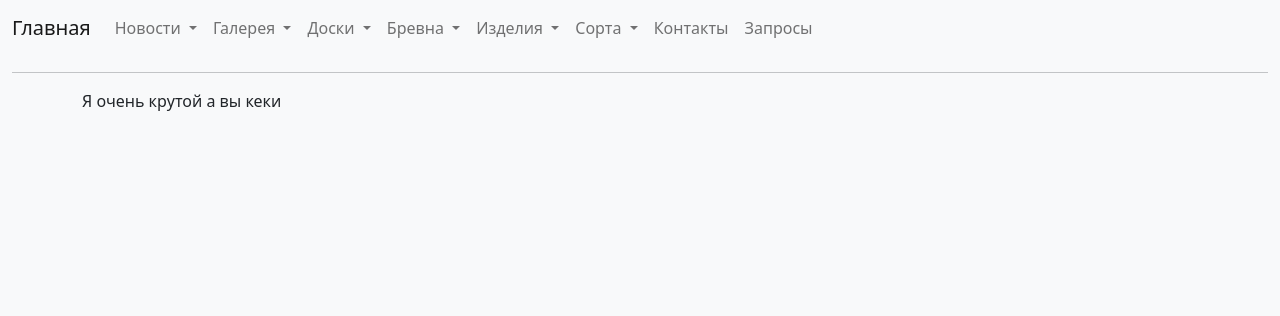
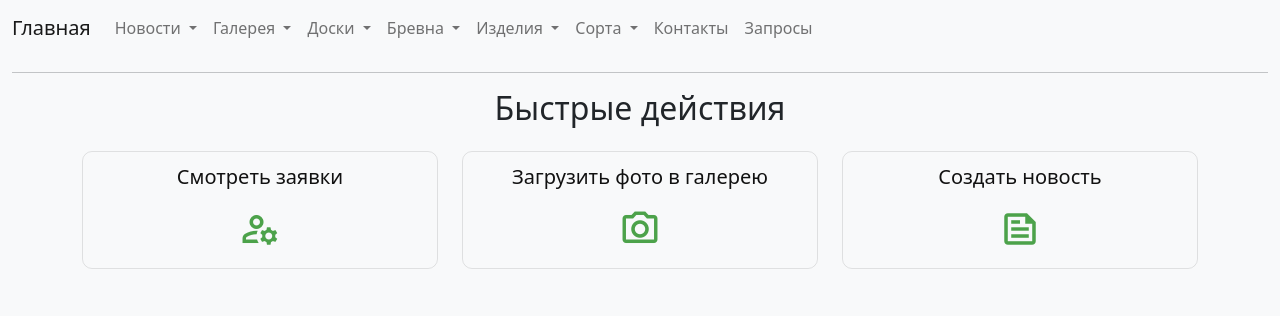
Before and after one commit to siailya/BoisRouge, a Flask app: page /admin in a window 1280 px wide. Shown: the top 316 px of the page. Run offline with Flask 2, Linux system fonts and the light colour scheme.

Commit message:
- Сделал везде абслютные пути через url_for - Добавил быстрые действия на главную в админке

```diff
--- a/main.py
+++ b/main.py
@@ -39,7 +39,8 @@ def get_locale():
 
 @app.route('/admin', methods=["GET", "POST"])
 def admin_index():
-    return render_template("admin/admin.html")
+    # return render_template("admin/admin.html")
+    return render_template("admin/shortcuts.html")
 
 
 @app.route('/admin/add_new', methods=["GET", "POST"])
@@ -160,9 +161,29 @@ def add_product():
     return render_template("admin/add_product.html")
 
 
+@app.route('/admin/contacts', methods=["GET", "POST"])
+def contacts():
+    contact_form = ContactsForm()
+    contacts = client[db_name]["contacts"]
+    if request.method == "POST":
+        ids = request.form.getlist("id")
+        types = request.form.getlist("type")
+        values = request.form.getlist("value")
+        for i in range(len(ids)):
+            if ids[i]:
+                contacts.update_one({"_id": ObjectId(ids[i])},
+                                    {"$set": {"type": types[i], "value": values[i]}})
+            else:
+                last_id = contacts.insert_one({"type": types[i], "value": values[i]})
+                ids.append(last_id.inserted_id)
+        contacts.delete_many({"_id": {"$nin": list(map(ObjectId, [id for id in ids if id]))}})
+    contacts = contacts.find()
+    return render_template("admin/contacts.html", contact_form=contact_form, contacts=contacts)
+
+
 @app.route("/", methods=["GET"])
 def index():
-    return render_template("client/index.html", title="Главная")
+    return render_template("client/index.html")
 
 
 @app.route("/news", methods=["GET"])
@@ -214,26 +235,6 @@ def new_item(nid):
     return render_template("client/news_item.html", news_item=locale_news_item, news_count=news_count)
 
 
-@app.route('/admin/contacts', methods=["GET", "POST"])
-def contacts():
-    contact_form = ContactsForm()
-    contacts = client[db_name]["contacts"]
-    if request.method == "POST":
-        ids = request.form.getlist("id")
-        types = request.form.getlist("type")
-        values = request.form.getlist("value")
-        for i in range(len(ids)):
-            if ids[i]:
-                contacts.update_one({"_id": ObjectId(ids[i])},
-                                    {"$set": {"type": types[i], "value": values[i]}})
-            else:
-                last_id = contacts.insert_one({"type": types[i], "value": values[i]})
-                ids.append(last_id.inserted_id)
-        contacts.delete_many({"_id": {"$nin": list(map(ObjectId, [id for id in ids if id]))}})
-    contacts = contacts.find()
-    return render_template("admin/contacts.html", contact_form=contact_form, contacts=contacts)
-
-
 @app.post("/api/footer_form")
 def footer_form():
     name, email = request.json.values()
--- a/static/admin.css
+++ b/static/admin.css
@@ -34,3 +34,24 @@ button.active {
     border-color: #4ca24a!important;
     box-shadow: 0 0 0 0.25rem rgba(13, 123, 41,.2) !important;
 }
+
+.quick-card{
+    border: 1px solid rgba(0, 0, 0, 0.1);
+    padding: 10px;
+    border-radius: 10px;
+    transition: all .3s ease;
+    color: #111111;
+    text-decoration: none;
+    font-size: 20px;
+}
+
+.quick-card span{
+    font-size: 42px;
+    color: #4ca24a;
+}
+
+.quick-card:hover{
+    box-shadow: 0 0 20px 5px rgba(0, 0, 0, 0.1);
+    transform: scale(1.01);
+    color: #235833;
+}
--- a/templates/admin/add_new.html
+++ b/templates/admin/add_new.html
@@ -217,7 +217,7 @@
     <div class="mb-3">
       {{ news_form.submit(class="btn btn-success") }}
       {#            <button type="submit" class="btn btn-primary mb-2">Добавить</button>#}
-        <a href="/edit_new">
+        <a href="/admin/edit_new">
             <button class="btn btn-danger" type="button">Отменить</button>
         </a>
     </div>
--- a/templates/admin/admin.html
+++ b/templates/admin/admin.html
@@ -4,7 +4,7 @@
   <meta charset="utf-8">
   <meta name="viewport" content="width=device-width, initial-scale=1">
 
-  <link rel="icon" href="{{ url_for('static', filename='/favicon.ico') }}">
+  <link rel="icon" href="{{ url_for('static', filename='favicon.ico') }}">
 
   <link
       href="https://fonts.googleapis.com/css?family=Material+Icons|Material+Icons+Outlined|Material+Icons+Two+Tone|Material+Icons+Round|Material+Icons+Sharp"
@@ -22,7 +22,7 @@
 <body class="bg-light">
 <nav class="navbar navbar-expand-lg navbar-light bg-light">
   <div class="container-fluid">
-    <a class="navbar-brand" href="/">Главная</a>
+    <a class="navbar-brand" href="/admin">Главная</a>
     <button class="navbar-toggler" type="button" data-bs-toggle="collapse" data-bs-target="#navbarSupportedContent"
             aria-controls="navbarSupportedContent" aria-expanded="false" aria-label="Переключатель навигации">
       <span class="navbar-toggler-icon"></span>
@@ -34,8 +34,8 @@
             Новости
           </a>
           <ul class="dropdown-menu" aria-labelledby="navbarDropdown">
-            <li><a class="dropdown-item" href="/add_new">Добавить</a></li>
-            <li><a class="dropdown-item" href="/edit_new">Изменить</a></li>
+            <li><a class="dropdown-item" href="/admin/add_new">Добавить</a></li>
+            <li><a class="dropdown-item" href="/admin/edit_new">Изменить</a></li>
           </ul>
         </li>
 
@@ -44,7 +44,7 @@
             Галерея
           </a>
           <ul class="dropdown-menu" aria-labelledby="navbarDropdown">
-            <li><a class="dropdown-item" href="/add_photo">Добавить</a></li>
+            <li><a class="dropdown-item" href="/admin/add_photo">Добавить</a></li>
             <li><a class="dropdown-item" href="#">Изменить</a></li>
             <li><a class="dropdown-item" href="#">Удалить</a></li>
           </ul>
@@ -56,7 +56,7 @@
             Доски
           </a>
           <ul class="dropdown-menu" aria-labelledby="navbarDropdown">
-            <li><a class="dropdown-item" href="/add_product">Добавить</a></li>
+            <li><a class="dropdown-item" href="/admin/add_product">Добавить</a></li>
             <li><a class="dropdown-item" href="#">Изменить</a></li>
             <li><a class="dropdown-item" href="#">Удалить</a></li>
           </ul>
@@ -67,7 +67,7 @@
             Бревна
           </a>
           <ul class="dropdown-menu" aria-labelledby="navbarDropdown">
-            <li><a class="dropdown-item" href="/add_product">Добавить</a></li>
+            <li><a class="dropdown-item" href="/admin/add_product">Добавить</a></li>
             <li><a class="dropdown-item" href="#">Изменить</a></li>
             <li><a class="dropdown-item" href="#">Удалить</a></li>
           </ul>
@@ -78,7 +78,7 @@
             Изделия
           </a>
           <ul class="dropdown-menu" aria-labelledby="navbarDropdown">
-            <li><a class="dropdown-item" href="/add_product">Добавить</a></li>
+            <li><a class="dropdown-item" href="/admin/add_product">Добавить</a></li>
             <li><a class="dropdown-item" href="#">Изменить</a></li>
             <li><a class="dropdown-item" href="#">Удалить</a></li>
           </ul>
@@ -89,14 +89,14 @@
             Сорта
           </a>
           <ul class="dropdown-menu" aria-labelledby="navbarDropdown">
-            <li><a class="dropdown-item" href="/add_product">Добавить</a></li>
+            <li><a class="dropdown-item" href="/admin/add_product">Добавить</a></li>
             <li><a class="dropdown-item" href="#">Изменить</a></li>
             <li><a class="dropdown-item" href="#">Удалить</a></li>
           </ul>
         </li>
 
         <li class="nav-item active">
-          <a class="nav-link" href="/contacts">Контакты<span class="sr-only"></span></a>
+          <a class="nav-link" href="/admin/contacts">Контакты<span class="sr-only"></span></a>
         </li>
 
         <li class="nav-item active">
--- a/templates/admin/contacts.html
+++ b/templates/admin/contacts.html
@@ -37,7 +37,7 @@
     </div>
     <div class="mt-3 d-flex">
       {{ contact_form.submit(class="btn btn-primary btn-success me-2") }}
-      <button class="btn btn-warning" onclick="window.history.back()">Сбросить</button>
+      <a href="/admin"><button class="btn btn-warning" type="button">Сбросить</button></a>
     </div>
   </form>
 
--- a/templates/admin/edit_new.html
+++ b/templates/admin/edit_new.html
@@ -12,7 +12,7 @@
   <div class="row">
     {% for new in news %}
       <div class="col-12 col-md-6 col-lg-4 mb-3" style="">
-        <a href="/edit_new/{{ new._id }}" class="d-flex flex-column card"
+        <a href="edit_new/{{ new._id }}" class="d-flex flex-column card"
            style="
              color: black;
              cursor: pointer;
@@ -42,7 +42,7 @@
             {% endif %}
           </div>
 
-          <img src='static/news_photo/{{ new.photo_path }}' alt="{{ new.ru_header }}"
+          <img src='{{ url_for("static", filename="/news_photo/" + new.photo_path) }}' alt="{{ new.ru_header }}"
                style="height: 30vh; padding: 0; border: none; object-fit: cover;" class="img-thumbnail mt-auto"/>
           <p class="text-end news-date mt-2">
             {{ new.date }}
--- a/templates/admin/edit_one_new.html
+++ b/templates/admin/edit_one_new.html
@@ -211,8 +211,8 @@
 
     <div class="mt-4 mb-2">Текущее фото:</div>
     <div class="current-photo img-thumbnail col-12 col-lg-4">
-      <img src="../static/news_photo/{{ new.photo_path }}"
-           style="height: 30vh;
+      <img src="{{ url_for('static', filename='news_photo/' + new.photo_path) }}"
+           style="width: 100%;
                   padding: 0;
                   border: none;
                   object-fit: cover;"
--- a/templates/admin/shortcuts.html
+++ b/templates/admin/shortcuts.html
@@ -1,5 +1,31 @@
 {% extends 'admin/admin.html' %}
 
 {% block content %}
-  <h1>Быстрые действия:</h1>
+    <h2 class="text-center">Быстрые действия</h2>
+
+    <div class="row mt-4">
+        <div class="col-12 col-md-4">
+            <a class="quick-card d-block text-center">
+                Смотреть заявки
+                <br>
+                <span class="material-icons-outlined mt-3">manage_accounts</span>
+            </a>
+        </div>
+
+        <div class="col-12 col-md-4">
+            <a href="admin/add_photo" class="quick-card d-block text-center">
+                Загрузить фото в галерею
+                <br>
+                <span class="material-icons-outlined mt-3">photo_camera</span>
+            </a>
+        </div>
+
+        <div class="col-12 col-md-4">
+            <a href="admin/add_new" class="quick-card d-block text-center">
+                Создать новость
+                <br>
+                <span class="material-icons-outlined mt-3">feed</span>
+            </a>
+        </div>
+    </div>
 {% endblock %}
```
